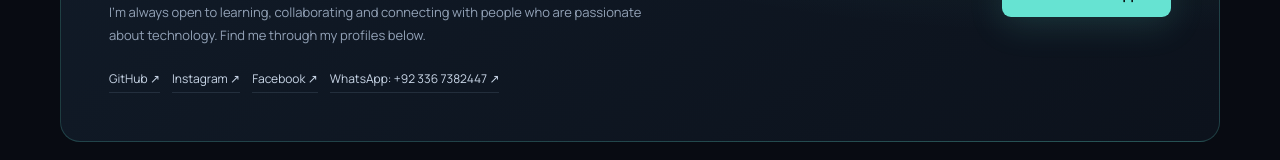
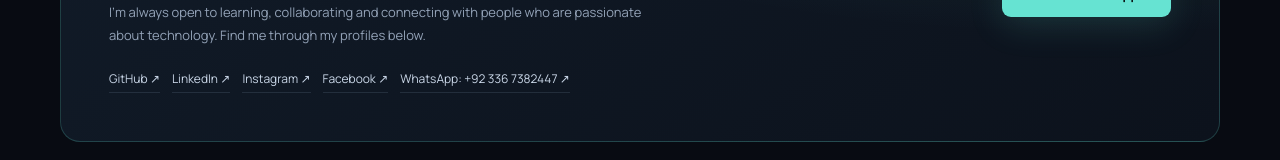
Before and after one commit to Umerfarooq-786/umerfarooq-786.github.io, a plain HTML site: page index.html in a window 1280 px wide. Shown: the part 4254-4414 px from the top of the page. Drawn offline with nearby package versions, Linux system fonts and the light colour scheme.

Commit message:
Add LinkedIn profile to portfolio contact links

```diff
--- a/index.html
+++ b/index.html
@@ -69,7 +69,7 @@ section{padding:100px 0;border-top:1px solid var(--line)}.section-head{display:f
 <article class="project reveal"><div class="project-top"><span>04 / LEARNING</span><span>↗</span></div><h3>Cybersecurity Journey</h3><p>Building foundational knowledge in cybersecurity, network security, system protection and responsible technical practice.</p><div class="tags"><span class="tag">Security</span><span class="tag">Networking</span><span class="tag">Continuous Learning</span></div></article>
 </div></div></section>
 <section id="learning"><div class="wrap"><div class="section-head reveal"><div><div class="eyebrow">WHAT'S NEXT</div><h2>Currently <span class="gradient">learning.</span></h2></div></div><div class="learning reveal"><span>Cybersecurity Fundamentals</span><span>Network Security</span><span>System Administration</span><span>Git & GitHub</span><span>Basic Scripting & Automation</span><span>Web Technologies</span></div></div></section>
-<section id="contact"><div class="wrap"><div class="contact-box reveal"><div><div class="eyebrow">HAVE A PROJECT OR OPPORTUNITY?</div><h2>Let's connect<span class="gradient">.</span></h2><p>I'm always open to learning, collaborating and connecting with people who are passionate about technology. Find me through my profiles below.</p><div class="socials"><a href="https://github.com/Umerfarooq-786" target="_blank" rel="noreferrer">GitHub ↗</a><a href="https://instagram.com/umer_shairy" target="_blank" rel="noreferrer">Instagram ↗</a><a href="https://facebook.com/umerdm456" target="_blank" rel="noreferrer">Facebook ↗</a><a href="https://wa.me/923367382447" target="_blank" rel="noreferrer" aria-label="Chat with Umer on WhatsApp">WhatsApp: +92 336 7382447 ↗</a></div></div><a class="btn primary" href="https://wa.me/923367382447" target="_blank" rel="noreferrer" aria-label="Chat with Umer on WhatsApp">Chat on WhatsApp ↗</a></div></div></section>
+<section id="contact"><div class="wrap"><div class="contact-box reveal"><div><div class="eyebrow">HAVE A PROJECT OR OPPORTUNITY?</div><h2>Let's connect<span class="gradient">.</span></h2><p>I'm always open to learning, collaborating and connecting with people who are passionate about technology. Find me through my profiles below.</p><div class="socials"><a href="https://github.com/Umerfarooq-786" target="_blank" rel="noreferrer">GitHub ↗</a><a href="https://www.linkedin.com/in/muhammad-umer-053445450/" target="_blank" rel="noreferrer">LinkedIn ↗</a><a href="https://instagram.com/umer_shairy" target="_blank" rel="noreferrer">Instagram ↗</a><a href="https://facebook.com/umerdm456" target="_blank" rel="noreferrer">Facebook ↗</a><a href="https://wa.me/923367382447" target="_blank" rel="noreferrer" aria-label="Chat with Umer on WhatsApp">WhatsApp: +92 336 7382447 ↗</a></div></div><a class="btn primary" href="https://wa.me/923367382447" target="_blank" rel="noreferrer" aria-label="Chat with Umer on WhatsApp">Chat on WhatsApp ↗</a></div></div></section>
 </main><footer class="wrap"><span>© <span id="year"></span> Muhammad Umer Farooq</span><span>DESIGNED WITH CURIOSITY · BUILT FOR WHAT'S NEXT</span></footer>
 <script>
 const menu=document.getElementById('menu'),links=document.getElementById('links');menu.addEventListener('click',()=>links.classList.toggle('open'));links.querySelectorAll('a').forEach(a=>a.addEventListener('click',()=>links.classList.remove('open')));document.getElementById('year').textContent=new Date().getFullYear();const observer=new IntersectionObserver(entries=>entries.forEach(e=>{if(e.isIntersecting){e.target.classList.add('visible');observer.unobserve(e.target)}}),{threshold:.12});document.querySelectorAll('.reveal').forEach(el=>observer.observe(el));
```
